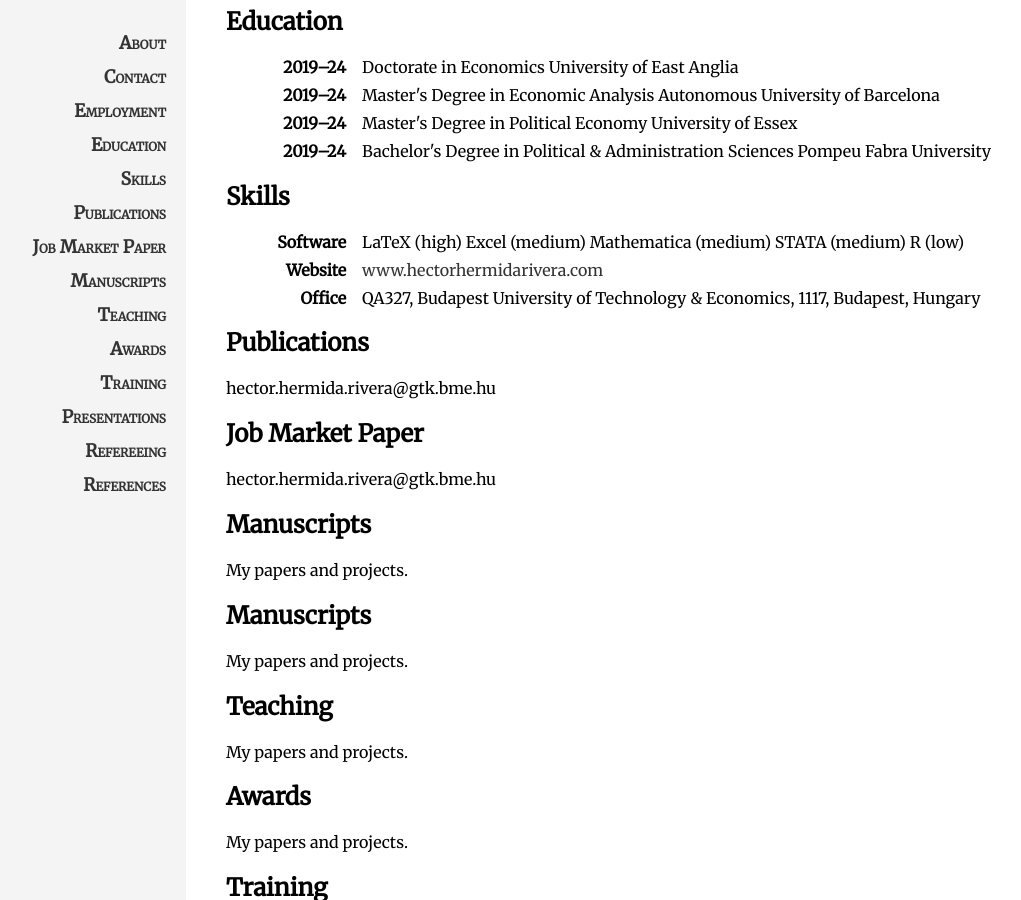
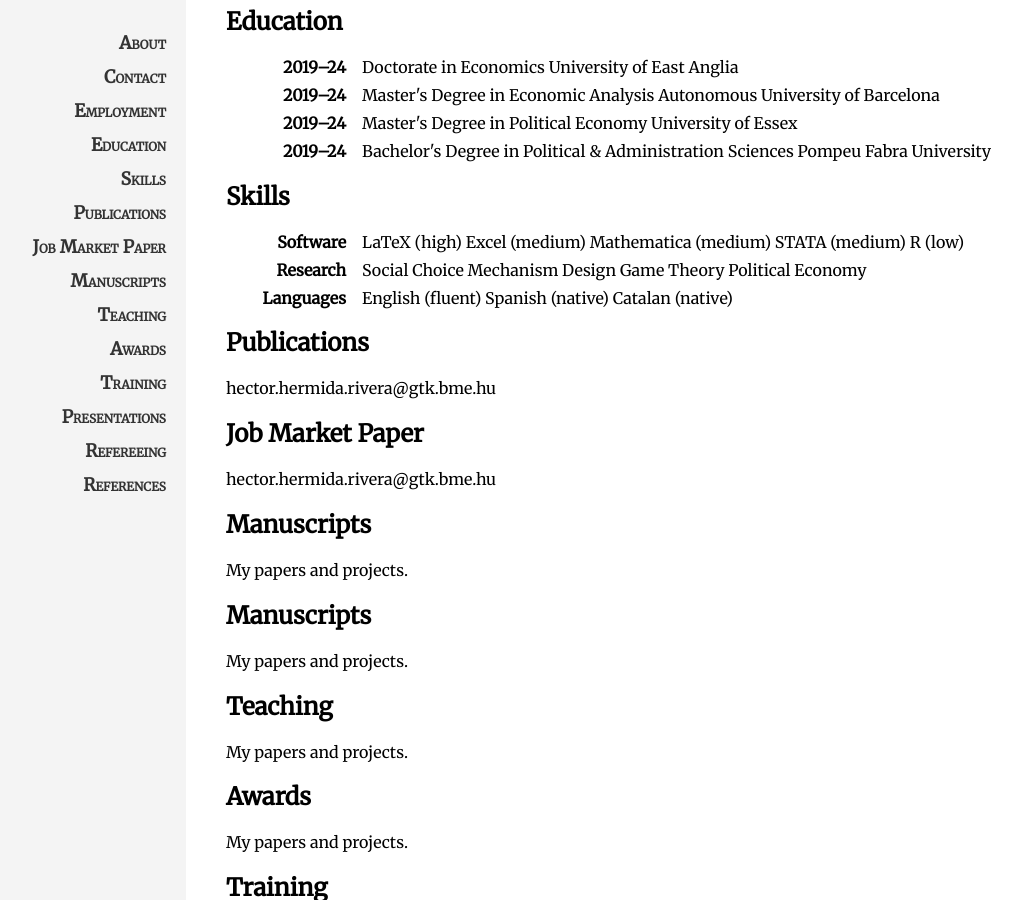
Before and after one commit to HectorHermidaRivera/hectorhermidarivera.github.io, a Jekyll site: the page built from index.md, in a window 1280 px wide and 900 px high, scrolled down 645 px. Shown: the whole window, without its empty margins (74-1095 px from the left). Built offline with Jekyll 4.4.1, drawn with Linux system fonts in a browser that asks for light colours.

Commit message:
Update contact information and add research languages
Removed website and office details, added research and languages sections.

```diff
--- a/index.md
+++ b/index.md
@@ -9,7 +9,6 @@ title: Home
 I am a microeconomic theorist in the <b>2025/26 JOB MARKET</b>, looking for a job that starts on (or after) June 1st, 2026. I specialise in social choice, mechanism design, game theory, and political economy. More concretely, my research agenda revolves around two timeless challenges central to liberal democracies: the stability of constitutions and individual rights. Currently, I am a postdoctoral research fellow in the Quantitative Social & Management Sciences Research Centre (QSMS) at the Budapest University of Technology & Economics (BME). I obtained my Doctorate in Economics from the University of East Anglia (UEA) in 2024 under the supervision of Ben McQuillin & Mich Tvede. Prior to this, I obtained a Master's Degree in Economic Analysis from the Autonomous University of Barcelona (UAB), a Master's Degree in Political Economy from the University of Essex (UoE), and a Bachelor's Degree in Political & Administration Sciences from Pompeu Fabra University (UPF).
 
 ## Contact
-
 <h2 id="contact">Contact</h2>
 
 <div class="two-column">
@@ -80,11 +79,11 @@ I am a microeconomic theorist in the <b>2025/26 JOB MARKET</b>, looking for a jo
   <div class="label">Software</div>
   <div class="value">LaTeX (high) Excel (medium) Mathematica (medium) STATA (medium) R (low)</div>
 
-  <div class="label">Website</div>
-  <div class="value"><a href="https://www.hectorhermidarivera.com">www.hectorhermidarivera.com</a></div>
+  <div class="label">Research</div>
+  <div class="value">Social Choice Mechanism Design Game Theory Political Economy</div>
 
-  <div class="label">Office</div>
-  <div class="value">QA327, Budapest University of Technology & Economics, 1117, Budapest, Hungary</div>
+  <div class="label">Languages</div>
+  <div class="value">English (fluent) Spanish (native) Catalan (native)</div>
 </div>
 
 ## Publications
```
